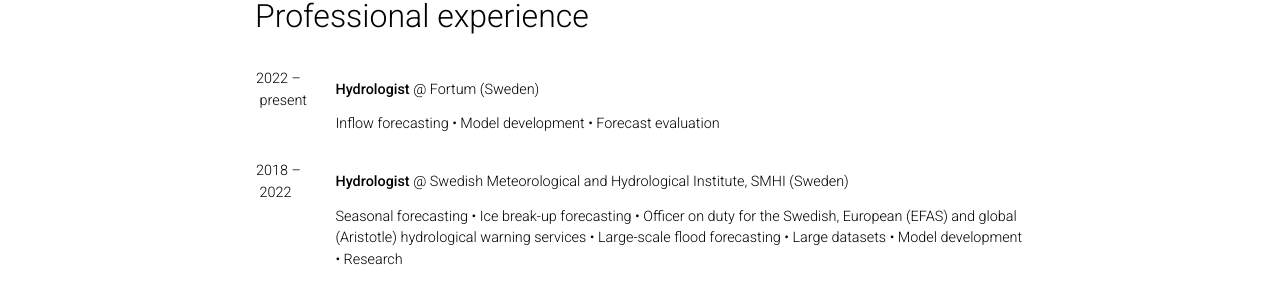
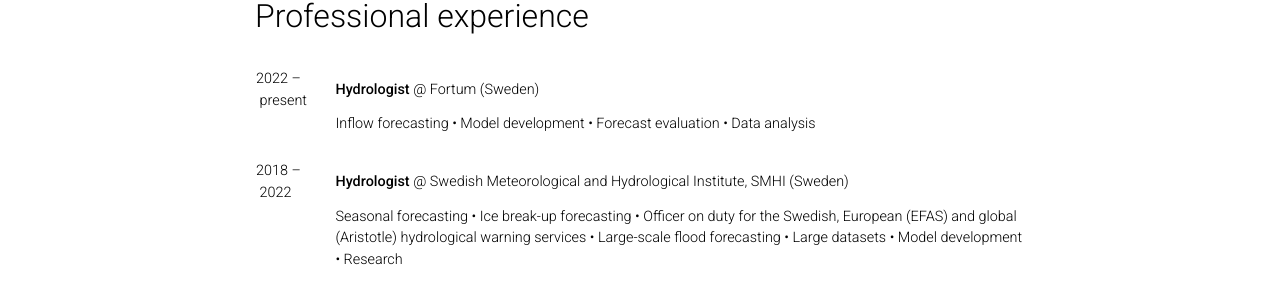
Before and after one commit to GironsLopez/GironsLopez.github.io, a Jekyll site: the page built from _pages/cv.md, in a window 1280 px wide and 900 px high. Shown: the part 283-581 px from the top of the window. Built offline with Jekyll 4.4.1, drawn with Linux system fonts in a browser that asks for light colours; nearby versions of some CDN libraries; comment, search, counter and statistics services are not loaded; a style sheet for code colours, icons or effects is not loaded.

Commit message:
Update CV

```diff
--- a/_pages/cv.md
+++ b/_pages/cv.md
@@ -14,7 +14,7 @@
 | | |
 |-|-|
 | 2022&nbsp;--&nbsp;present&nbsp;&nbsp; | **Hydrologist** @ Fortum (Sweden) |
-| | Inflow forecasting • Model development • Forecast evaluation |
+| | Inflow forecasting • Model development • Forecast evaluation • Data analysis |
 | | |
 | 2018&nbsp;--&nbsp;2022&nbsp;&nbsp; | **Hydrologist** @ Swedish Meteorological and Hydrological Institute, SMHI (Sweden) |
 | | Seasonal forecasting • Ice break-up forecasting • Officer on duty for the Swedish, European (EFAS) and global (Aristotle) hydrological warning services • Large-scale flood forecasting • Large datasets • Model development • Research |
```
